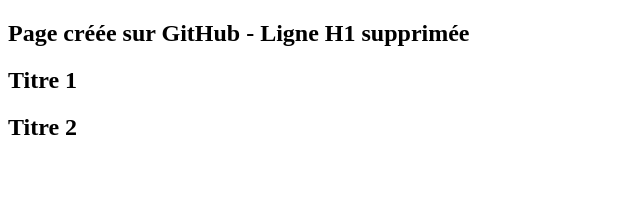
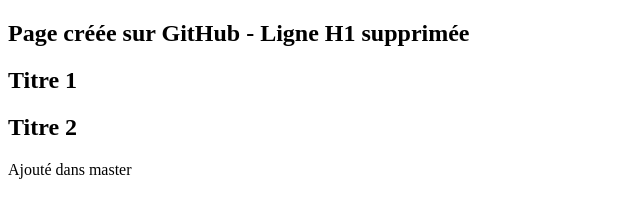
Before and after one commit to DenisGsr/ma-page, a plain HTML site: page index.html in a window 1280 px wide. Shown: the whole page, without its empty margins (0-640 px from the left). Drawn offline with Linux system fonts and the light colour scheme.

Commit message:
Index html commit ajout footer

```diff
--- a/index.html
+++ b/index.html
@@ -14,7 +14,7 @@
     <h2>Titre 2</h2>
 
     <footer>
-
+    <p>Ajouté dans master</p>
     </footer>
 </body>
 </html>
```
